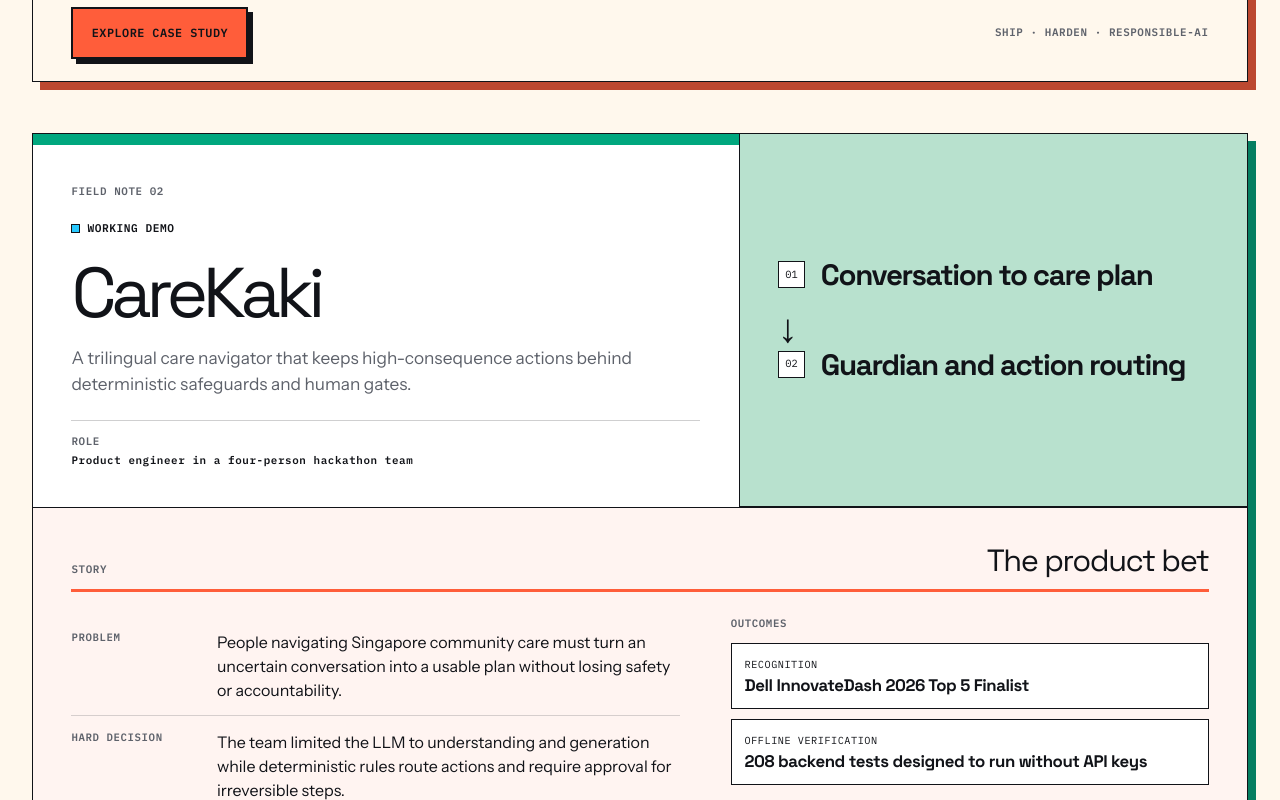
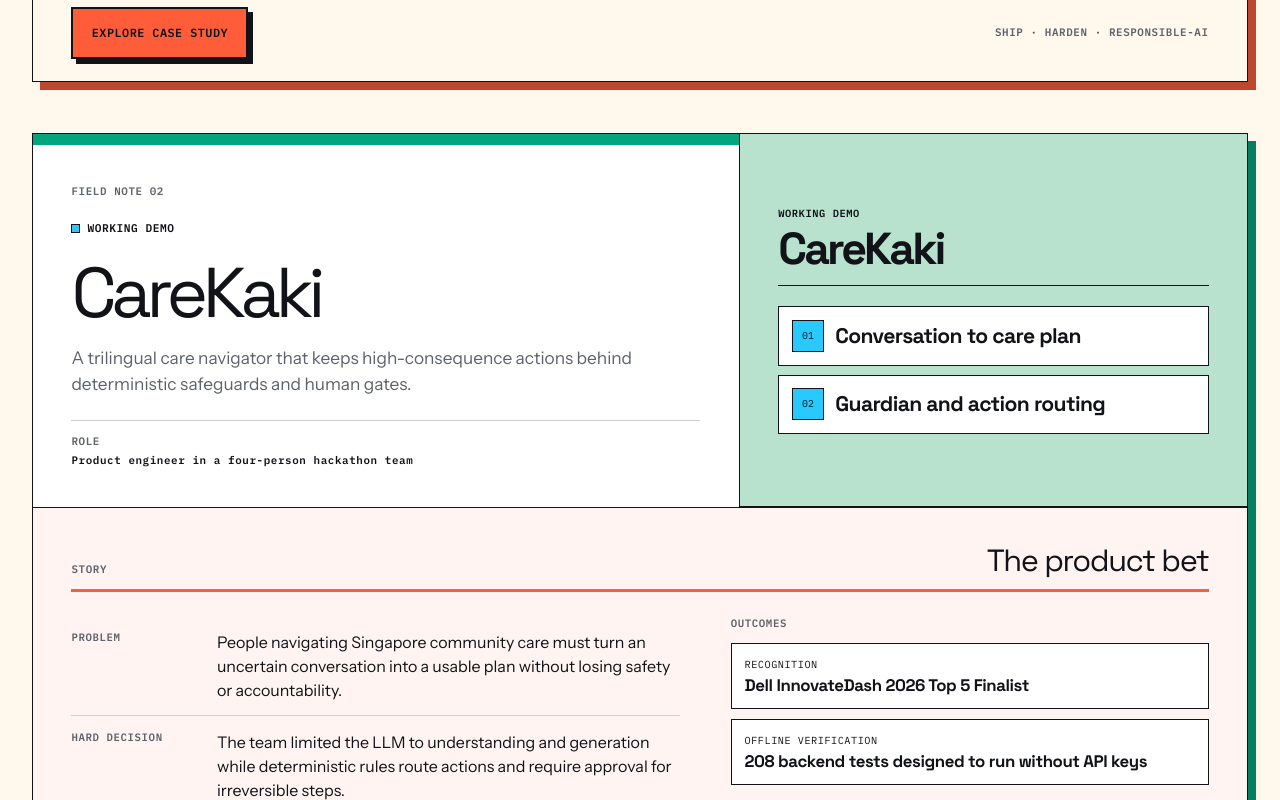
Before and after one commit to AnandaTris/port_ananda, a Next.js app: page / in a window 1280 px wide. Shown: the part 2680-3480 px from the top of the page. Built offline with nearby package versions, Linux system fonts and the light colour scheme.

Commit message:
fix: harden fieldbook motion and media

```diff
--- a/src/app/globals.css
+++ b/src/app/globals.css
@@ -564,37 +564,70 @@
 
 .fieldbook-diagram {
   display: grid;
-  grid-template-columns: auto 1fr;
   align-content: center;
-  gap: 0.65rem 1rem;
+  gap: 1.25rem;
   padding: clamp(1.25rem, 3vw, 2.5rem);
 }
 
-.fieldbook-diagram strong {
-  align-self: center;
-  font-family: var(--font-space-grotesk), sans-serif;
-  font-size: clamp(1.25rem, 2.3vw, 2.25rem);
-  letter-spacing: -0.045em;
-  line-height: 0.98;
+.project-media-fallback-heading {
+  display: grid;
+  gap: 0.45rem;
+  padding-bottom: 1rem;
+  border-bottom: 1px solid var(--ink);
 }
 
-.diagram-index {
-  align-self: start;
-  padding: 0.3rem 0.38rem;
+.project-media-fallback-heading span {
+  font-family: var(--font-ibm-plex-mono), monospace;
+  font-size: 0.65rem;
+  font-weight: 600;
+  letter-spacing: 0.055em;
+  text-transform: uppercase;
+}
+
+.project-media-fallback-heading strong {
+  font-family: var(--font-space-grotesk), sans-serif;
+  letter-spacing: -0.065em;
+  line-height: 0.9;
+}
+
+.fieldbook-diagram .project-media-fallback-heading strong {
+  font-size: clamp(2rem, 3.5vw, 3.5rem);
+}
+
+.project-media-fallback-system {
+  display: grid;
+  gap: 0.55rem;
+  margin: 0;
+  padding: 0;
+  list-style: none;
+}
+
+.project-media-fallback-system li {
+  display: grid;
+  grid-template-columns: auto 1fr;
+  align-items: center;
+  gap: 0.7rem;
+  padding: 0.8rem;
   border: 1px solid var(--ink);
   background: var(--white);
-  font-family: var(--font-ibm-plex-mono), monospace;
-  font-size: 0.65rem;
 }
 
-.diagram-connector {
-  grid-column: 1 / -1;
-  padding-left: 0.45rem;
+.project-media-fallback-system li > span {
+  display: grid;
+  width: 2rem;
+  height: 2rem;
+  place-items: center;
+  border: 1px solid var(--ink);
+  background: var(--cyan);
+  font-family: var(--font-ibm-plex-mono), monospace;
+  font-size: 0.62rem;
+}
+
+.project-media-fallback-system li > strong {
   font-family: var(--font-space-grotesk), sans-serif;
-  font-size: 2.5rem;
-  line-height: 1;
-  transform: rotate(90deg);
-  transform-origin: 1rem center;
+  font-size: clamp(1rem, 1.65vw, 1.35rem);
+  letter-spacing: -0.03em;
+  line-height: 1.05;
 }
 
 .project-lens-panel {
@@ -956,42 +989,8 @@
   padding: clamp(1.4rem, 4vw, 3.75rem);
 }
 
-.case-study-diagram > p {
-  max-width: 38rem;
-  margin: 0;
-  font-family: var(--font-space-grotesk), sans-serif;
-  font-size: clamp(1.25rem, 2.5vw, 2.4rem);
-  font-weight: 700;
-  letter-spacing: -0.05em;
-  line-height: 1;
-}
-
-.case-study-diagram > span {
-  font-family: var(--font-space-grotesk), sans-serif;
-  font-size: 2.5rem;
-}
-
-.case-study-diagram ol {
-  display: grid;
-  gap: 0.55rem;
-  margin: 0;
-  padding: 0;
-  list-style: none;
-}
-
-.case-study-diagram li {
-  display: grid;
-  grid-template-columns: auto 1fr;
-  align-items: center;
-  gap: 0.7rem;
-  padding: 0.8rem;
-  border: 1px solid var(--ink);
-  background: var(--white);
-}
-
-.case-study-diagram li span {
-  font-family: var(--font-ibm-plex-mono), monospace;
-  font-size: 0.65rem;
+.case-study-diagram .project-media-fallback-heading strong {
+  font-size: clamp(2.7rem, 5.5vw, 6rem);
 }
 
 .case-study-lenses {
@@ -1332,6 +1331,7 @@
   }
 
   .fieldbook-card-header,
+  .fieldbook-diagram,
   .project-lens-panel,
   .case-study-hero-copy,
   .case-study-diagram {
--- a/src/app/work/[slug]/page.tsx
+++ b/src/app/work/[slug]/page.tsx
@@ -1,8 +1,8 @@
 import type { Metadata } from 'next'
-import Image from 'next/image'
 import Link from 'next/link'
 import { notFound } from 'next/navigation'
 import { ProjectLensPanel } from '@/components/lens/ProjectLensPanel'
+import { ProjectMediaVisual } from '@/components/project/ProjectMediaVisual'
 import { StatusBadge } from '@/components/ui/StatusBadge'
 import { projects } from '@/content/projects'
 import type { Project, ProjectStatus } from '@/content/types'
@@ -36,47 +36,6 @@
     title: project.name,
     description: project.oneLine,
   }
-}
-
-function ProjectVisual({ project }: { project: Project }) {
-  const media = project.media[0]
-
-  if (media) {
-    return (
-      <figure className="case-study-visual case-study-media">
-        <Image
-          alt={media.alt}
-          height={media.height}
-          priority
-          sizes="(max-width: 800px) 100vw, 58vw"
-          src={media.src}
-          width={media.width}
-        />
-        <figcaption>Verified project media · {media.alt}</figcaption>
-      </figure>
-    )
-  }
-
-  return (
-    <div
-      aria-label={`${project.name} system overview`}
-      className="case-study-visual case-study-diagram"
-      role="img"
-    >
-      <p>{project.problem}</p>
-      <span aria-hidden="true">↓</span>
-      <ol>
-        {project.system.map((block, index) => (
-          <li key={block.title}>
-            <span>{String(index + 1).padStart(2, '0')}</span>
-            <strong>{block.title}</strong>
-          </li>
-        ))}
-      </ol>
-      <span aria-hidden="true">↓</span>
-      <p>{project.outcomes[0]?.value}</p>
-    </div>
-  )
 }
 
 function relatedProjects(project: Project): readonly Project[] {
@@ -127,7 +86,7 @@
             ))}
           </ul>
         </div>
-        <ProjectVisual project={project} />
+        <ProjectMediaVisual priority project={project} variant="case-study" />
       </header>
 
       <div aria-label={`${project.name} case study`} className="case-study-lenses">
--- a/src/components/home/FeaturedFieldbook.tsx
+++ b/src/components/home/FeaturedFieldbook.tsx
@@ -1,6 +1,6 @@
-import Image from 'next/image'
 import Link from 'next/link'
 import { ProjectLensPanel } from '@/components/lens/ProjectLensPanel'
+import { ProjectMediaVisual } from '@/components/project/ProjectMediaVisual'
 import { StatusBadge } from '@/components/ui/StatusBadge'
 import { projects } from '@/content/projects'
 import type { Capability, Lens, Project, ProjectStatus } from '@/content/types'
@@ -44,41 +44,6 @@
   return [...matching, ...remaining]
 }
 
-function ProjectVisual({ project }: { project: Project }) {
-  const media = project.media[0]
-
-  if (media) {
-    return (
-      <figure className="fieldbook-visual fieldbook-media">
-        <Image
-          alt={media.alt}
-          height={media.height}
-          sizes="(max-width: 700px) 100vw, (max-width: 1100px) 46vw, 38vw"
-          src={media.src}
-          width={media.width}
-        />
-        <figcaption>Verified project media</figcaption>
-      </figure>
-    )
-  }
-
-  return (
-    <div
-      aria-label={`${project.name} system diagram`}
-      className="fieldbook-visual fieldbook-diagram"
-      role="img"
-    >
-      <span className="diagram-index">01</span>
-      <strong>{project.system[0]?.title}</strong>
-      <span aria-hidden="true" className="diagram-connector">
-        →
-      </span>
-      <span className="diagram-index">02</span>
-      <strong>{project.system[1]?.title ?? project.hardDecision}</strong>
-    </div>
-  )
-}
-
 export function FeaturedFieldbook({ capability, lens }: FeaturedFieldbookProps) {
   const orderedProjects = orderFeaturedProjects(capability)
 
@@ -112,7 +77,7 @@
                   </p>
                 </header>
 
-                <ProjectVisual project={project} />
+                <ProjectMediaVisual project={project} variant="fieldbook" />
                 <ProjectLensPanel compact lens={lens} project={project} />
 
                 <footer className="fieldbook-card-footer">
--- a/src/components/lens/ProjectLensPanel.tsx
+++ b/src/components/lens/ProjectLensPanel.tsx
@@ -1,7 +1,7 @@
 'use client'
 
 import { motion, useReducedMotion } from 'motion/react'
-import type { ReactNode } from 'react'
+import { useSyncExternalStore, type ReactNode } from 'react'
 import { ExternalLink } from '@/components/ui/ExternalLink'
 import { StatusBadge } from '@/components/ui/StatusBadge'
 import type { Lens, Project, ProjectStatus } from '@/content/types'
@@ -26,6 +26,18 @@
   live: 'Live product',
   appStore: 'App Store',
   source: 'Source',
+}
+
+const subscribeToHydration = () => () => undefined
+const getHydratedSnapshot = () => true
+const getServerHydratedSnapshot = () => false
+
+function useHasHydrated() {
+  return useSyncExternalStore(
+    subscribeToHydration,
+    getHydratedSnapshot,
+    getServerHydratedSnapshot,
+  )
 }
 
 function getProjectStatusDetails(status: ProjectStatus) {
@@ -187,7 +199,7 @@
   return (
     <motion.div
       animate={{ opacity: 1, y: 0 }}
-      className="lens-panel-frame"
+      className="lens-panel-frame lens-panel-frame-motion"
       initial={{ opacity: 0.96, y: 8 }}
       key={lens}
       transition={{ duration: 0.18, ease: 'easeOut' }}
@@ -199,6 +211,7 @@
 
 export function ProjectLensPanel({ project, lens, compact = false }: ProjectLensPanelProps) {
   const reduceMotion = useReducedMotion()
+  const hasHydrated = useHasHydrated()
   const headingId = `${project.slug}-${lens}-${compact ? 'compact' : 'full'}`
   const Heading = compact ? 'h4' : 'h2'
 
@@ -215,7 +228,7 @@
           {lens === 'story' ? 'The product bet' : lens === 'system' ? 'How it works' : 'Evidence and boundaries'}
         </Heading>
       </header>
-      <LensFrame animate={compact && !reduceMotion} lens={lens}>
+      <LensFrame animate={compact && hasHydrated && reduceMotion === false} lens={lens}>
         <LensContent lens={lens} project={project} />
       </LensFrame>
     </section>
--- /dev/null
+++ b/src/components/project/ProjectMediaVisual.tsx
@@ -0,0 +1,81 @@
+'use client'
+
+import Image from 'next/image'
+import { useState } from 'react'
+import type { Project, ProjectStatus } from '@/content/types'
+
+type ProjectMediaVisualProps = {
+  project: Project
+  variant: 'fieldbook' | 'case-study'
+  priority?: boolean
+}
+
+const statusLabels: Record<ProjectStatus, string> = {
+  live: 'Live product',
+  'working-demo': 'Working demo',
+  'source-backed': 'Source-backed',
+  prototype: 'Prototype',
+}
+
+const visualClasses = {
+  fieldbook: {
+    diagram: 'fieldbook-visual fieldbook-diagram',
+    media: 'fieldbook-visual fieldbook-media',
+    sizes: '(max-width: 700px) 100vw, (max-width: 1100px) 46vw, 38vw',
+  },
+  'case-study': {
+    diagram: 'case-study-visual case-study-diagram',
+    media: 'case-study-visual case-study-media',
+    sizes: '(max-width: 800px) 100vw, 58vw',
+  },
+} as const
+
+export function ProjectMediaVisual({
+  project,
+  variant,
+  priority = false,
+}: ProjectMediaVisualProps) {
+  const media = project.media[0]
+  const [failedSource, setFailedSource] = useState<string | null>(null)
+  const classes = visualClasses[variant]
+
+  if (media && failedSource !== media.src) {
+    return (
+      <figure className={classes.media}>
+        <Image
+          alt={media.alt}
+          height={media.height}
+          onError={() => setFailedSource(media.src)}
+          priority={priority}
+          sizes={classes.sizes}
+          src={media.src}
+          width={media.width}
+        />
+        <figcaption>
+          Verified project media{variant === 'case-study' ? ` · ${media.alt}` : ''}
+        </figcaption>
+      </figure>
+    )
+  }
+
+  return (
+    <div
+      aria-label={`${project.name} media fallback`}
+      className={`${classes.diagram} project-media-fallback`}
+      role="img"
+    >
+      <div className="project-media-fallback-heading">
+        <span>{statusLabels[project.status]}</span>
+        <strong>{project.name}</strong>
+      </div>
+      <ol className="project-media-fallback-system">
+        {project.system.map((block, index) => (
+          <li key={block.title}>
+            <span>{String(index + 1).padStart(2, '0')}</span>
+            <strong>{block.title}</strong>
+          </li>
+        ))}
+      </ol>
+    </div>
+  )
+}
```
Also changed, not shown: 2 other files (tests, documents, lock files or other folders).
